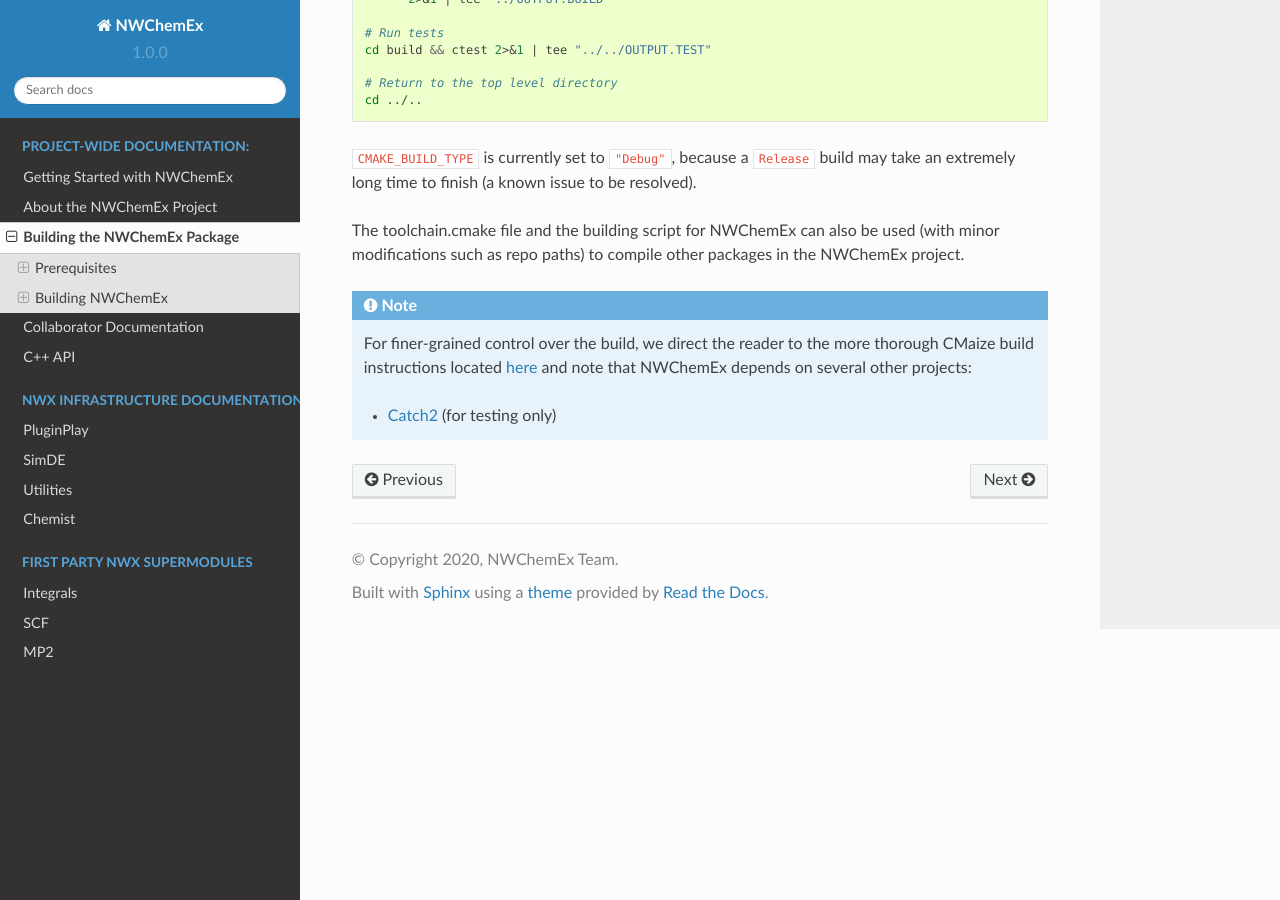
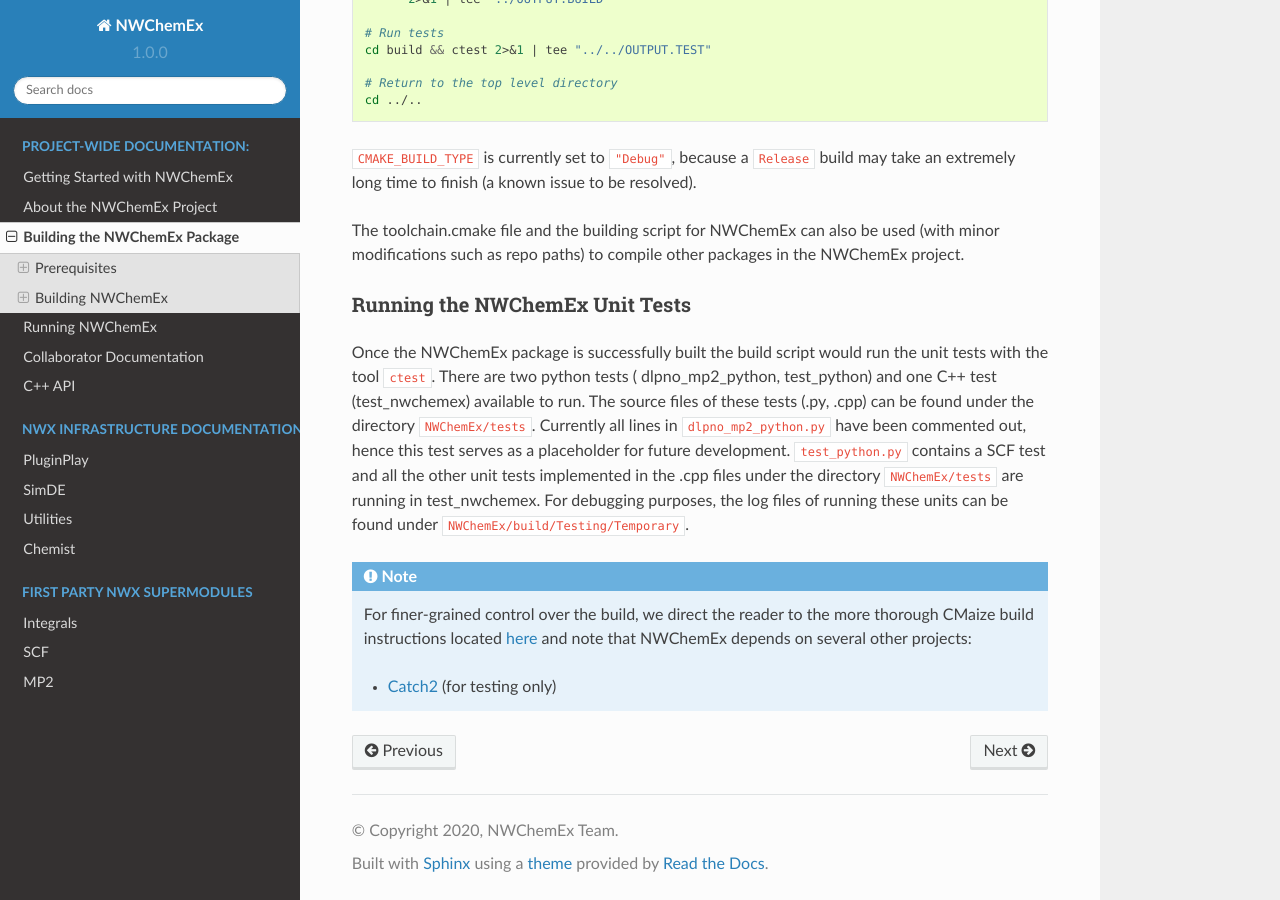
Before and after one commit to NWChemEx/NWChemEx, a Sphinx documentation site: the page built from docs/source/installation/building.rst, in a window 1280 px wide and 900 px high, scrolled down 3604 px. Built offline with Sphinx 7.4.7 and the Read the Docs theme 2.0.0, drawn with Linux system fonts in a browser that asks for light colours.

Commit message:
Add the section of running unit tests and running NWChemEx with python

```diff
--- a/docs/source/index.rst
+++ b/docs/source/index.rst
@@ -31,6 +31,7 @@
    getting_started
    about_nwx
    installation/index
+   running/index
    collaborator/index
    C++ API <https://nwchemex-project.github.io/NWChemEx/nwchemex_cxx_api/index.html>
 
--- a/docs/source/installation/building.rst
+++ b/docs/source/installation/building.rst
@@ -221,6 +221,20 @@
 (with minor modifications such as repo paths) to compile other packages in the
 NWChemEx project.
 
+Running the NWChemEx Unit Tests
+^^^^^^^^^^^^^^^^^^^^^^^^^^^^^^^
+
+Once the NWChemEx package is successfully built the build script would run the
+unit tests with the tool ``ctest``. There are two python tests (
+dlpno_mp2_python, test_python) and one C++ test (test_nwchemex) available to
+run. The source files of these tests (.py, .cpp) can be found under the
+directory ``NWChemEx/tests``. Currently all lines in ``dlpno_mp2_python.py``
+have been commented out, hence this test serves as a placeholder for future
+development. ``test_python.py`` contains a SCF test and all the other unit
+tests implemented in the .cpp files under the directory ``NWChemEx/tests``
+are running in test_nwchemex. For debugging purposes, the log files of running
+these units can be found under ``NWChemEx/build/Testing/Temporary``.
+
 .. note::
    For finer-grained control over the build, we direct the reader to the more
    thorough CMaize build instructions located `here
```
Also changed, not shown: docs/source/running/index.rst (added, +19 -0 lines), docs/source/running/running.rst (added, +28 -0 lines).
